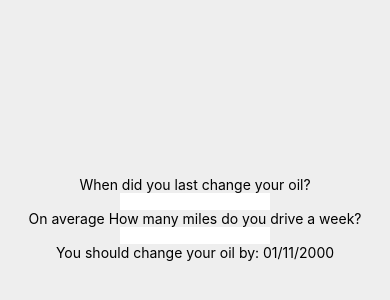
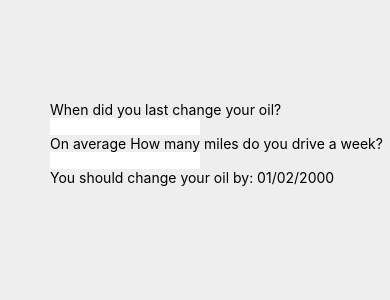
Before and after one commit to NateJ1331/CarCheckApp, a React Native app in the folder Car_Check/: screen / in a window 390 px wide. Shown: the part 204-504 px from the top of the page. Built offline with nearby package versions, Linux system fonts and the light colour scheme.

Commit message:
worked the input with the math for the outoput

```diff
--- a/Car_Check/App.js
+++ b/Car_Check/App.js
@@ -3,34 +3,27 @@ import { StyleSheet, Text, View, TextInput} from 'react-native';
 import moment from 'moment/moment';
 
 export default function App() {
-  const [date1, setDate1] = useState('01/01/2000')
-  const [date2, setDate2] = useState('01/01/2000')
-  const [totaldays,setTotalDays] = useState(0)
-  const today = new Date(date1)
+  const [date, setDate] = useState('01/01/2000')
+  const [totaldays,setTotalDays] = useState(1)
 
   function CalculateDate(weeklymiles)
   {
-
     dailymiles = weeklymiles/7
-    totaldays = 6300/dailymiles
-
-    return totaldays
-
+    setTotalDays(Math. trunc(6250/dailymiles))
   }
 
 
   return (
     <View style={styles.container}>
-      <Text>When did you last change your oil?{/*you should change it ~6200 miles */}</Text>
+      <Text>When did you last change your oil?{/*you should change it ~6250 miles */}</Text>
       <Text></Text>
-      <TextInput style={styles.input}/>
+      <TextInput style={styles.input} keyboardType='numeric' onSubmitEditing={(value) => setDate(value.nativeEvent.text)}/>
       <Text></Text>
       <Text>On average How many miles do you drive a week?</Text>
       <Text></Text>
-      <TextInput style={styles.input}/>
+      <TextInput style={styles.input} keyboardType="numeric" onSubmitEditing={(value) => CalculateDate(value.nativeEvent.text)}/>
       <Text></Text>
-      <Text>You should change your oil by: {moment(date1,"MMDDYYYY").add(10, 'days').calendar()}</Text>
-
+      <Text>You should change your oil by: {moment(date,"MMDDYYYY").add(totaldays, 'days').calendar()}</Text>
     </View>
   );
 }
@@ -38,8 +31,10 @@ export default function App() {
 const styles = StyleSheet.create({
   container: {
     flex: 1,
+    paddingLeft: 50,
+    paddingBottom: 150,
     backgroundColor: '#eee',
-    alignItems: 'center',
+    alignItems: 'left',
     justifyContent: 'center',
   },
 
```
